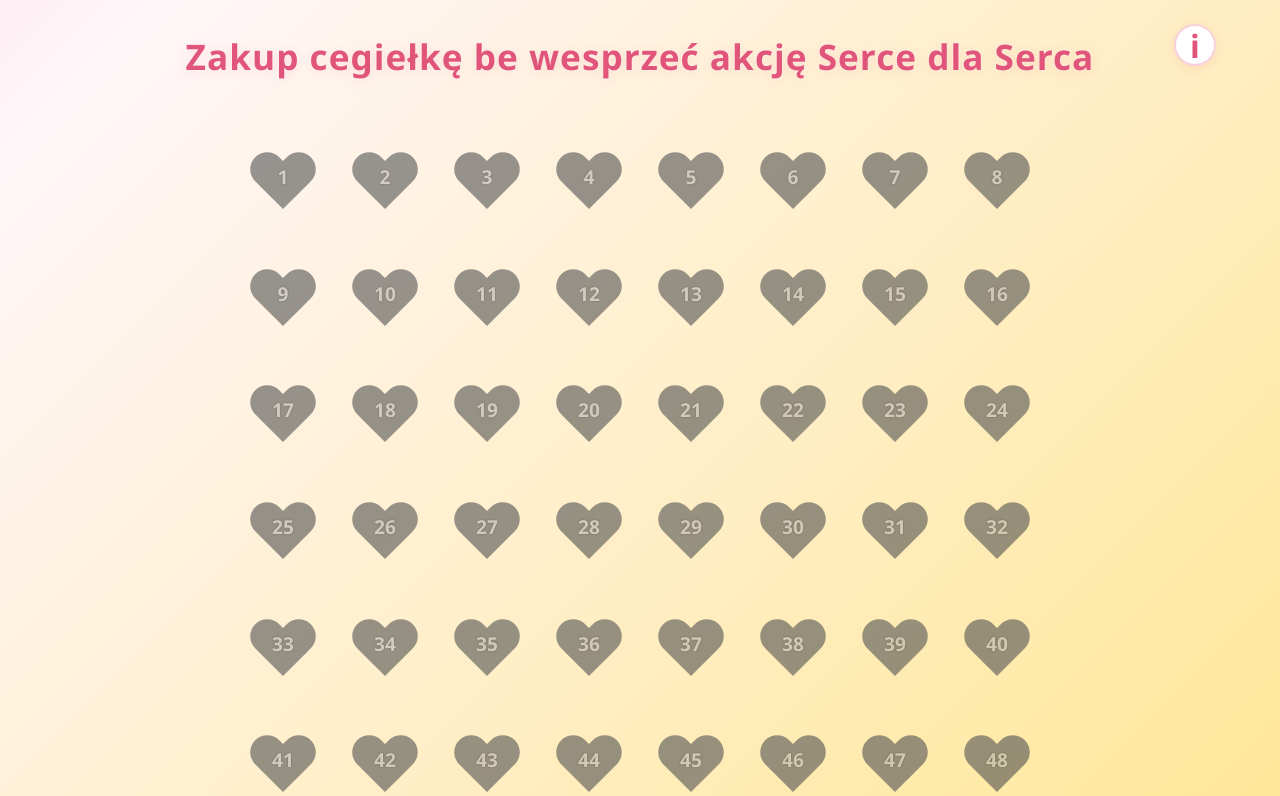
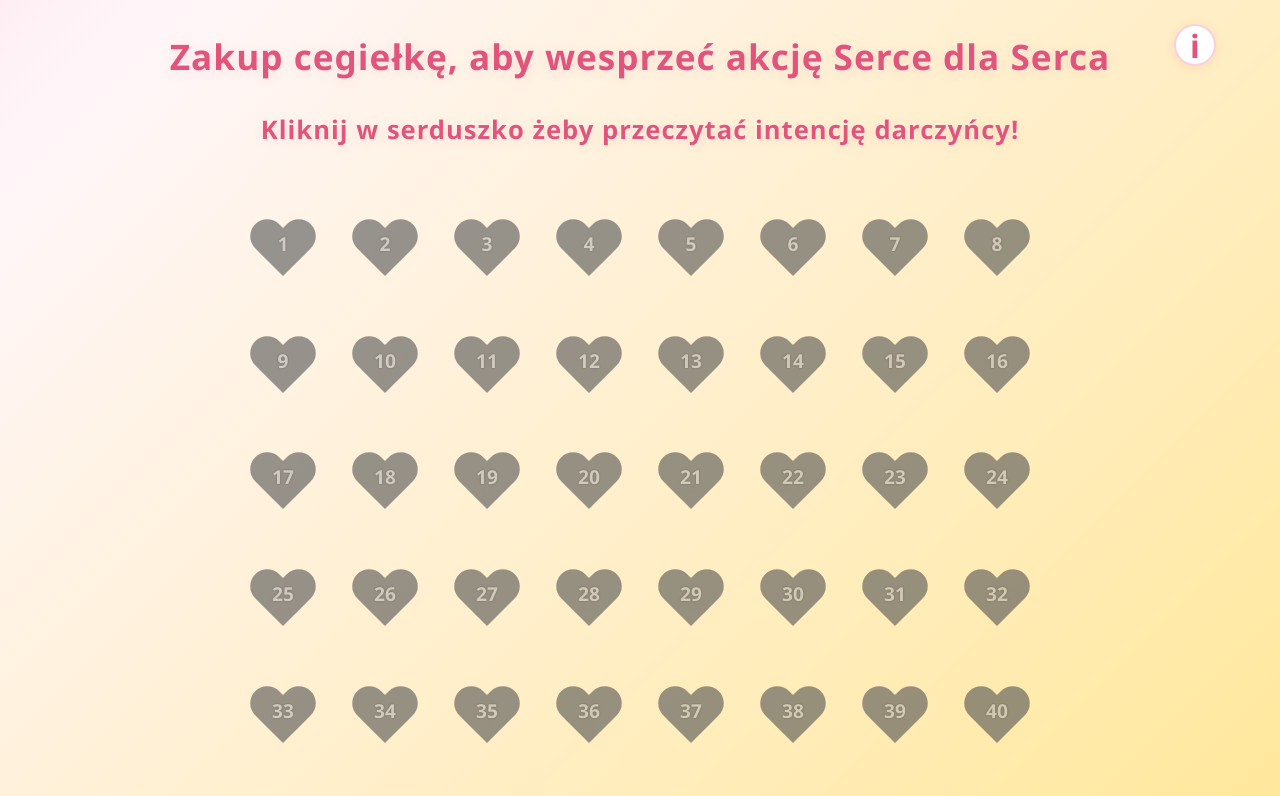
Before and after one commit to pdrabik223/heart_2_heart, a website: page index.html in a window 1280 px wide. Shown: the top 796 px of the page. Drawn offline with Linux system fonts and the light colour scheme.

Commit message:
last minute bug fixe's

```diff
--- a/index.html
+++ b/index.html
@@ -4,7 +4,7 @@
   <div class="popupContent">
     <span class="close" id="closeInfoPopup">&times;</span>
     <h2>Serce dla Serca</h2>
-    <p>Każde serduszko symbolizuje zakup serduszka-cegiełki.<br>
+    <p>Każde serduszko symbolizuje zakup serduszka-cegiełki.<br><br>
       Kliknij w nie żeby przeczytać intencję darczyńcy.<br>
 
     </p>
@@ -27,7 +27,8 @@
 </head>
 
 <body>
-  <div class="mainMessage">Zakup cegiełkę be wesprzeć akcję Serce dla Serca</div>
+  <div class="mainMessage">Zakup cegiełkę, aby wesprzeć akcję Serce dla Serca</div>
+  <p class="mainMessageDescription">Kliknij w serduszko żeby przeczytać intencję darczyńcy!</p>
   <div class="gridContainer" id="heartGrid">
 
   </div>
--- a/style.css
+++ b/style.css
@@ -100,6 +100,20 @@
   text-shadow: 0 2px 12px #e2557b22, 0 0 2px #fff;
 }
 
+
+.mainMessageDescription {
+  width: 80%;
+  padding-left: 10%;
+
+  text-align: center;
+  font-size: 1.6em;
+  font-weight: bold;
+  color: #e2557b;
+  margin-top: 32px;
+  margin-bottom: 12px;
+  letter-spacing: 1px;
+  text-shadow: 0 2px 12px #e2557b22, 0 0 2px #fff;
+}
 .gridContainer {
   display: grid;
   grid-template-columns: repeat(auto-fit, minmax(80px, 1fr));
```
